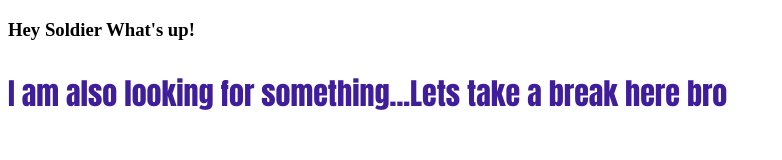
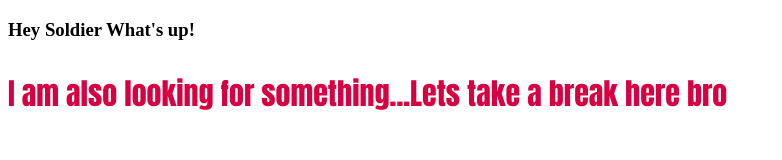
Before and after one commit to gamerprolivexd/notgpl.github.io, a website: page index.html in a window 1280 px wide. Shown: the whole page, without its empty margins (0-782 px from the left). Drawn offline with Linux system fonts and the light colour scheme.

Commit message:
Update style.css

```diff
--- a/style.css
+++ b/style.css
@@ -1,6 +1,6 @@
 p
 {
  font-family:Impact;
- color:#401d9a;
+ color:#D70040;
  font-size:30px;
 }
```
